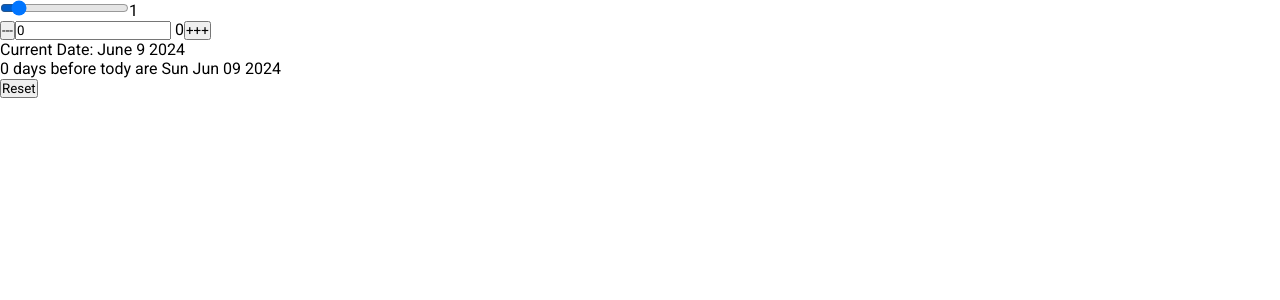
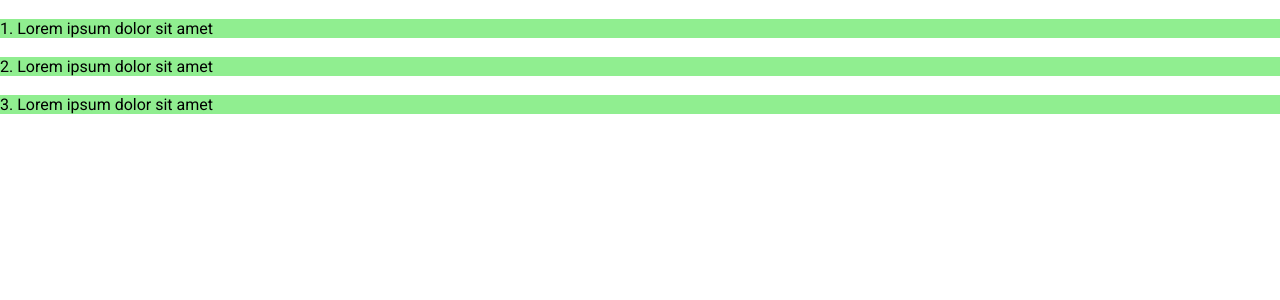
Before and after one commit to Aniket213/ReactCourseUdemy, a React (Create React App) app: page / in a window 1280 px wide. Shown: the top 300 px of the page. Built offline with nearby package versions, Linux system fonts and the light colour scheme.

Commit message:
10th June

```diff
--- a/src/App.js
+++ b/src/App.js
@@ -9,7 +9,8 @@ import './App.css';
 // import FileUpload from './muicrashcourse/FileUpload';
 // import FarAwayProject from './section6/FarAwayProject';
 // import Exercise from './section6/Exercise';
-import Challenge2 from './section6/Challenge2';
+// import Challenge2 from './section6/Challenge2';
+import Exercise1 from './section7/Exercise1';
 
 function App() {
   return (
@@ -24,7 +25,8 @@ function App() {
       {/* <FileUpload/> */}
       {/* <FarAwayProject/> */}
       {/* <Exercise/> */}
-      <Challenge2/>
+      {/* <Challenge2/> */}
+      <Exercise1/>
     </div>
   );
 }
--- /dev/null
+++ b/src/section7/Exercise1.jsx
@@ -0,0 +1,59 @@
+import React, { useState } from 'react'
+
+const Exercise1 = () => {
+    const [data, setdata] = useState([
+        {
+            title: "1. Lorem ipsum dolor sit amet",
+            desc: "Lorem ipsum dolor sit amet consectetur adipisicing elit. Unde quidem corporis nulla itaque. Inventore, impedit!",
+            isactive: false
+        },{
+            title: "2. Lorem ipsum dolor sit amet",
+            desc: "Lorem ipsum dolor sit amet consectetur adipisicing elit. Unde quidem corporis nulla itaque. Inventore, impedit!",
+            isactive: false
+        },{
+            title: "3. Lorem ipsum dolor sit amet",
+            desc: "Lorem ipsum dolor sit amet consectetur adipisicing elit. Unde quidem corporis nulla itaque. Inventore, impedit!",
+            isactive: false
+        },
+    ]);
+
+    const styles = {
+        title: {
+            backgroundColor: 'lightgreen',
+            cursor: 'pointer',
+        },
+        desc: {
+            backgroundColor: 'lightblue',
+            display: 'none',
+        },
+        visible: {
+            display: 'block',
+        }
+    };
+
+    const toggleactive = (index) =>{
+        const newdata = data;
+        newdata[index].isactive = !newdata[index].isactive;
+        setdata(newdata);
+    }
+  return (
+    <div>
+      {
+        data.map((a, index)=>{
+            return(
+                <div key={a.title}>  <br />
+                    <div style={styles.title} onClick={()=>{toggleactive(index)}}>
+                        {a.title}
+                    </div>
+                    <div style={{ ...styles.desc, ...(a.isactive && styles.visible) }}>
+                        {a.desc}
+                    </div>
+                </div>
+            )
+        })
+      }
+    </div>
+  )
+}
+
+export default Exercise1
```
